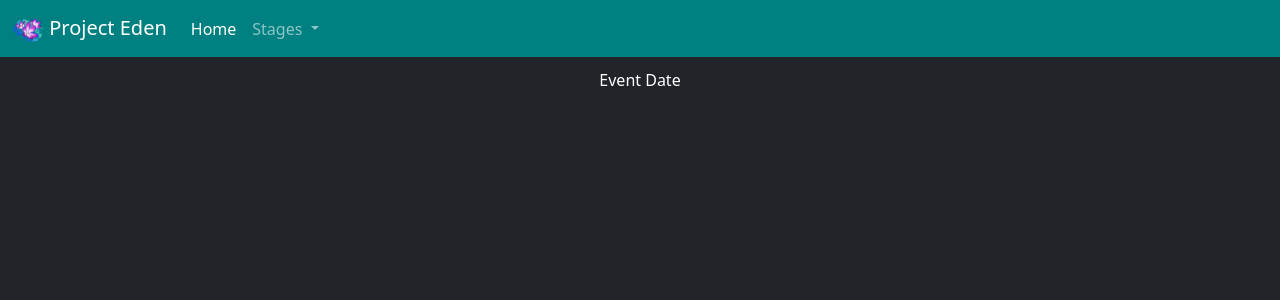
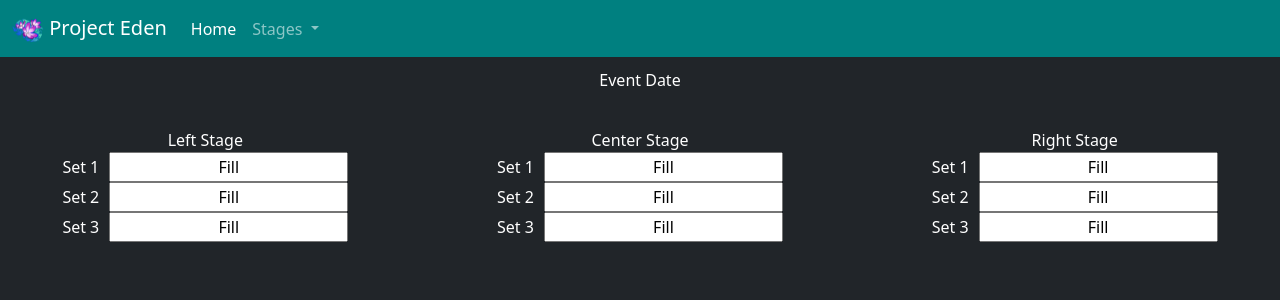
Before and after one commit to KazMaune/project-eden-schedule, an Angular app: page / in a window 1280 px wide. Shown: the top 300 px of the page. Built offline with nearby package versions, Linux system fonts and the light colour scheme.

Commit message:
Added main body to html

```diff
--- a/src/app/app.component.html
+++ b/src/app/app.component.html
@@ -41,5 +41,35 @@
 <!--Head-->
 
 <!--Main-->
-
+<body class="bg-dark text-center" style="color: white; padding-top: 35px;">
+    <div class="row">
+        <div class="col">
+            <span>Left Stage</span>
+            <br>
+            <span style="padding-right: 10px;">Set 1</span><input class="text-center" value="Fill">
+            <br>
+            <span style="padding-right: 10px;">Set 2</span><input class="text-center" value="Fill">
+            <br>
+            <span style="padding-right: 10px;">Set 3</span><input class="text-center" value="Fill">
+        </div>
+        <div class="col">
+            <span>Center Stage</span>
+            <br>
+            <span style="padding-right: 10px;">Set 1</span><input class="text-center" value="Fill">
+            <br>
+            <span style="padding-right: 10px;">Set 2</span><input class="text-center" value="Fill">
+            <br>
+            <span style="padding-right: 10px;">Set 3</span><input class="text-center" value="Fill">
+        </div>
+        <div class="col">
+            <span>Right Stage</span>
+            <br>
+            <span style="padding-right: 10px;">Set 1</span><input class="text-center" value="Fill">
+            <br>
+            <span style="padding-right: 10px;">Set 2</span><input class="text-center" value="Fill">
+            <br>
+            <span style="padding-right: 10px;">Set 3</span><input class="text-center" value="Fill">
+        </div>
+    </div>
+</body>
 <!--Main-->
```
